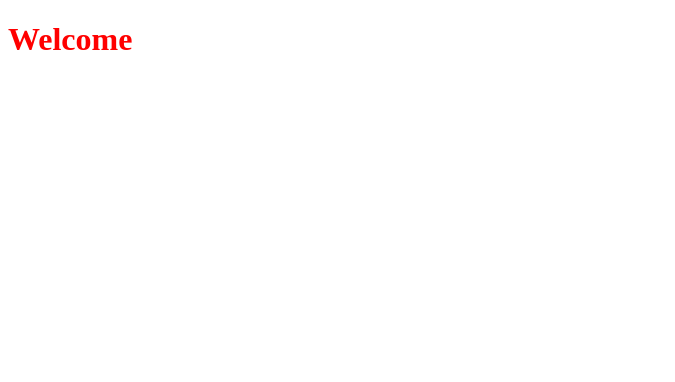
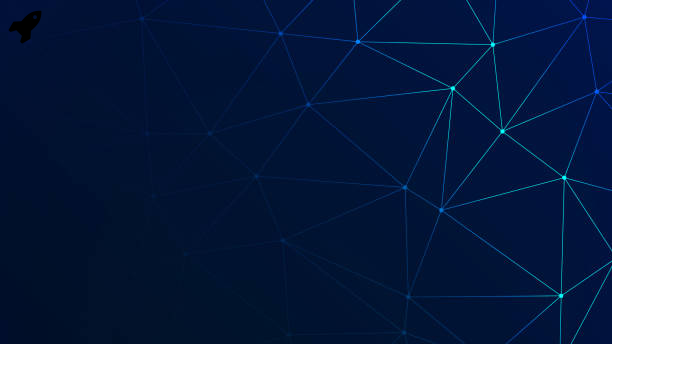
Before and after one commit to eoincarpenter/coming-soon-website, a plain HTML site: page index.html in a window 1280 px wide. Shown: the whole page, without its empty margins (0-675 px from the left). Drawn offline with Linux system fonts and the light colour scheme.

Commit message:
IMG + Icon

```diff
--- a/index.html
+++ b/index.html
@@ -5,9 +5,13 @@
   <meta http-equiv="X-UA-Compatible" content="IE=edge">
   <meta name="viewport" content="width=device-width, initial-scale=1.0">
   <link rel="stylesheet" href="style.css">
+  <link rel="stylesheet" href="https://cdnjs.cloudflare.com/ajax/libs/font-awesome/4.7.0/css/font-awesome.min.css">
   <title>Document</title>
 </head>
 <body>
-  <h1>Welcome</h1>
+
+
+
+  <i class="fa fa-rocket" style="font-size:36px;"></i>
 </body>
 </html>
--- a/style.css
+++ b/style.css
@@ -1,3 +1,6 @@
-h1 {
-  color: red;
+/* Background Image */
+body {
+  background-image: url("images/background.jpg");
+  background-repeat: no-repeat;
+  background-size: auto;
 }
```
Also changed, not shown: images/background.jpg (added).
